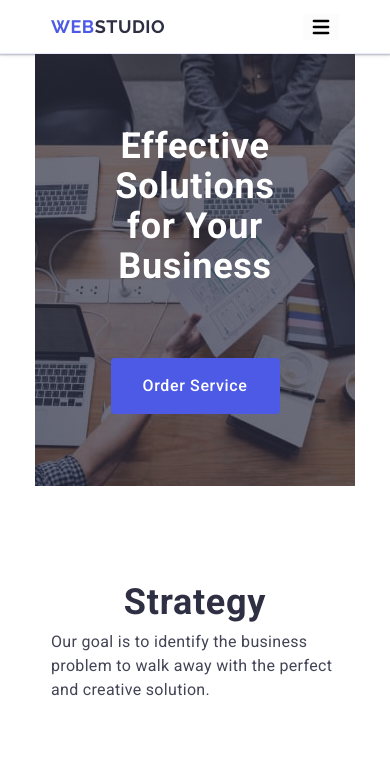
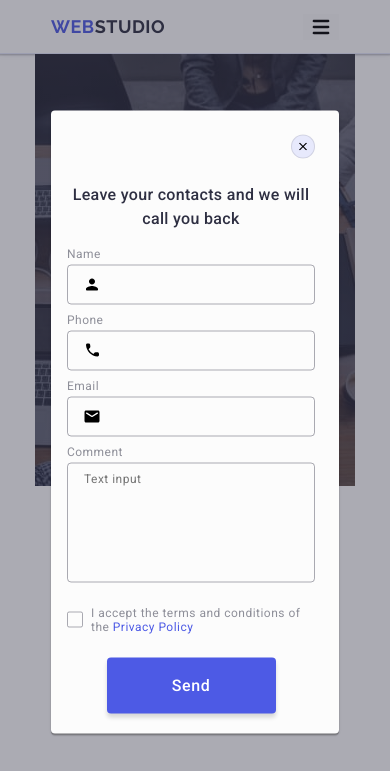
Before and after one commit to Yevheniia-narizhna/goit-markup-hw-06, a plain HTML site: page index.html in a window 390 px wide. Shown: the top 771 px of the page. Drawn offline with nearby package versions, Linux system fonts and the light colour scheme.

Commit message:
thelastt

```diff
--- a/css/style.css
+++ b/css/style.css
@@ -794,6 +794,20 @@ h1 {
             background-color: #fcfcfc;
             cursor: pointer;
                  }
+    .modal {
+            width: 288px;
+            min-height: 623px;
+            padding: 72px 24px 16px 16px;
+                }
+     .check-text {
+             display: flex;
+             align-items: center;
+                }
+                .check {
+                    flex-shrink: 0;
+                }
+                .span-mob {
+                margin-left: 8px;}
 }
 
 
--- a/index.html
+++ b/index.html
@@ -630,7 +630,7 @@
       </div>
     </footer>
 
-    <div class="modal-overlay">
+    <div class="modal-overlay is-open">
       <div class="modal">
         <button type="button" class="button-close">
           <svg class="icon-modal" width="8" height="8">
@@ -708,8 +708,10 @@
                   <use href="./images/icons.svg#icon-vector"></use>
                 </svg>
               </span>
-              I accept the terms and conditions of the
-              <a class="input-check-link" href="/">Privacy Policy</a>
+              <span class="span-mob">
+                I accept the terms and conditions of the
+                <a class="input-check-link" href="/">Privacy Policy</a>
+              </span>
             </label>
           </div>
           <button class="button-modal" type="submit">Send</button>
```
